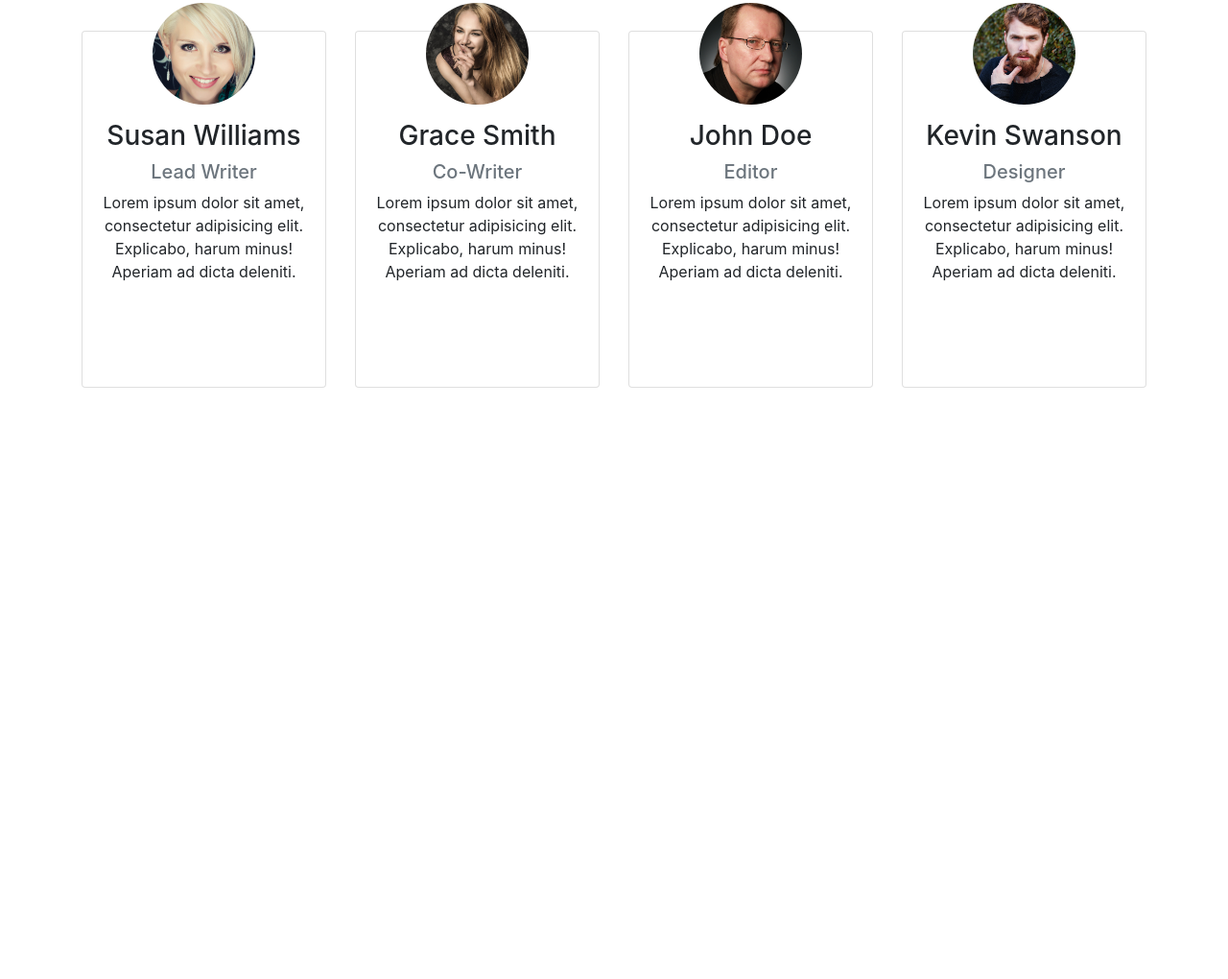
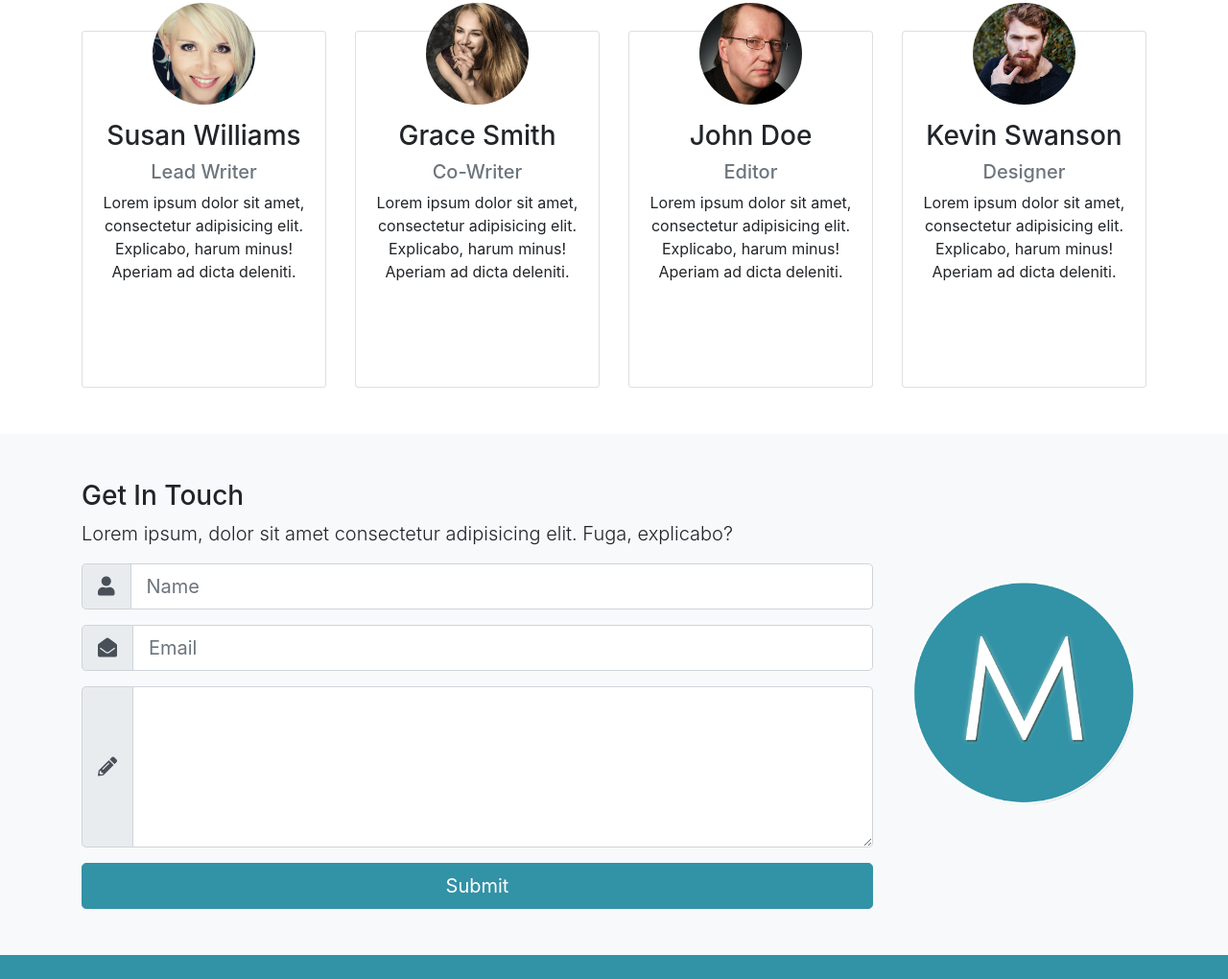
Before and after one commit to CurtisKil/mizuxe, a plain HTML site: page index.html in a window 1280 px wide. Shown: the part 1780-2800 px from the top of the page at 96% size. Before the commit the page ends 2232 px from the top, so only its background shows below. Drawn offline with nearby package versions, Linux system fonts and the light colour scheme.

Commit message:
Contact & Footer

```diff
--- a/index.html
+++ b/index.html
@@ -17,7 +17,7 @@
     <link rel="stylesheet" href="css/style.css" />
     <title>Bootstrap Theme</title>
   </head>
-  <body>
+  <body id="home" data-spy="scroll" data-target="#main-nav">
     <nav
       class="navbar navbar-expand-md navbar-light fixed-top py-4"
       id="main-nav"
@@ -100,7 +100,7 @@
           </div>
           <div class="col-md-4">
             <button class="btn btn-primary btn-lg btn-block">
-              <i class="fas fa-envelope-open-o">Subscribe</i>
+              <i class="fas fa-envelope-open"> Subscribe</i>
             </button>
           </div>
         </div>
@@ -408,6 +408,74 @@
       </div>
     </section>
 
+    <!-- CONTACT -->
+    <section id="contact" class="bg-light py-5">
+      <div class="container">
+        <div class="row">
+          <div class="col-lg-9">
+            <h3>Get In Touch</h3>
+            <p class="lead">
+              Lorem ipsum, dolor sit amet consectetur adipisicing elit. Fuga,
+              explicabo?
+            </p>
+            <form>
+              <div class="input-group input-group-lg mb-3">
+                <div class="input-group-prepend">
+                  <span class="input-group-text">
+                    <i class="fas fa-user"></i>
+                  </span>
+                </div>
+                <input type="text" class="form-control" placeholder="Name" />
+              </div>
+
+              <div class="input-group input-group-lg mb-3">
+                <div class="input-group-prepend">
+                  <span class="input-group-text">
+                    <i class="fas fa-envelope-open"></i>
+                  </span>
+                </div>
+                <input type="text" class="form-control" placeholder="Email" />
+              </div>
+
+              <div class="input-group input-group-lg mb-3">
+                <div class="input-group-prepend">
+                  <span class="input-group-text">
+                    <i class="fas fa-pencil-alt"></i>
+                  </span>
+                </div>
+                <textarea class="form-control" placeholder="Message" rows="5">
+                </textarea>
+              </div>
+
+              <input
+                type="submit"
+                value="Submit"
+                class="btn btn-primary btn-block btn-lg"
+              />
+            </form>
+          </div>
+
+          <div class="col-lg-3 align-self-center">
+            <img src="img/mlogo.png" alt="logo" class="img-fluid" />
+          </div>
+        </div>
+      </div>
+    </section>
+
+    <!-- FOOTER -->
+    <footer id="main-footer" class="py-5 bg-primary text-white">
+      <div class="container">
+        <div class="row text-center">
+          <div class="col-md-6 ml-auto">
+            <p class="lead">
+              Copyright &copy;
+              <span id="year"></span>
+            </p>
+          </div>
+        </div>
+      </div>
+    </footer>
+
     <script
       src="http://code.jquery.com/jquery-3.5.1.min.js"
       integrity="sha256-9/aliU8dGd2tb6OSsuzixeV4y/faTqgFtohetphbbj0="
@@ -426,6 +494,28 @@
     <script>
       // Get current year for th copyright
       $("#year").text(new Date().getFullYear());
+
+      // Init Scrollspy
+      $("body").scrollspy({ target: "#main-nav" });
+
+      // Smooth Scrolling
+      $("#main-nav a").on("click", function (event) {
+        if (this.hash !== "") {
+          event.preventDefault();
+
+          const hash = this.hash;
+
+          $("html, body").animate(
+            {
+              scrollTop: $(hash).offset().top,
+            },
+            800,
+            function () {
+              window.location.hash = hash;
+            }
+          );
+        }
+      });
     </script>
   </body>
 </html>
```
